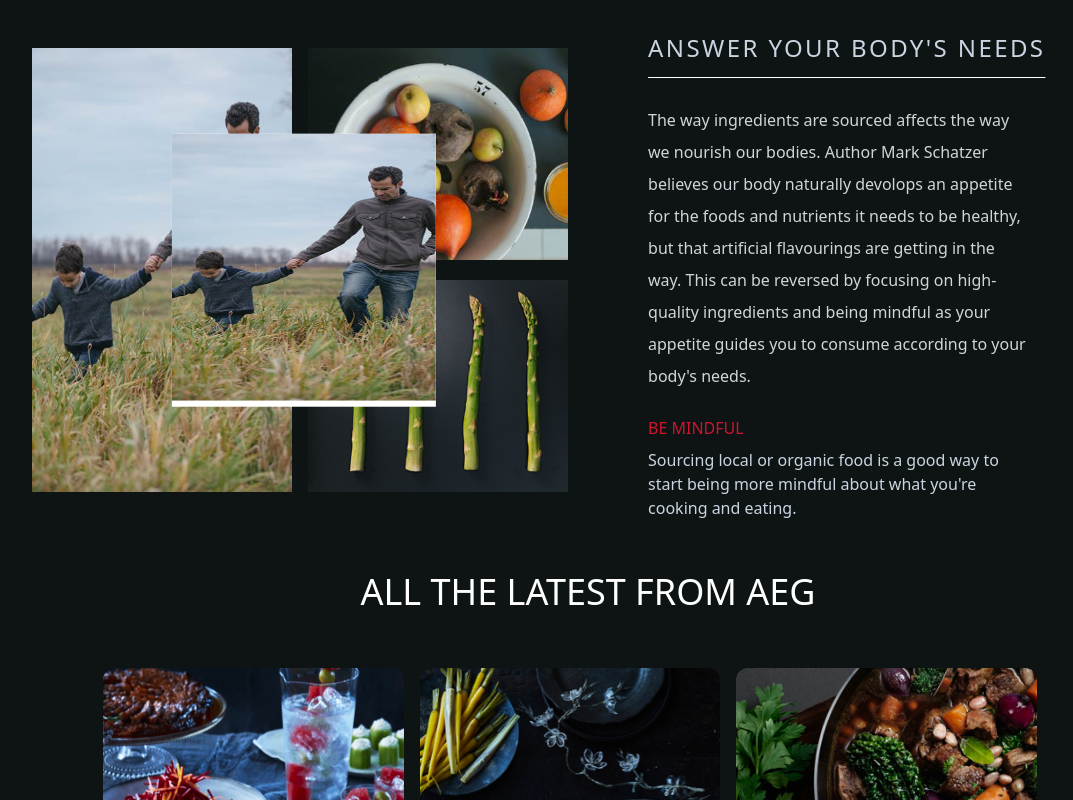
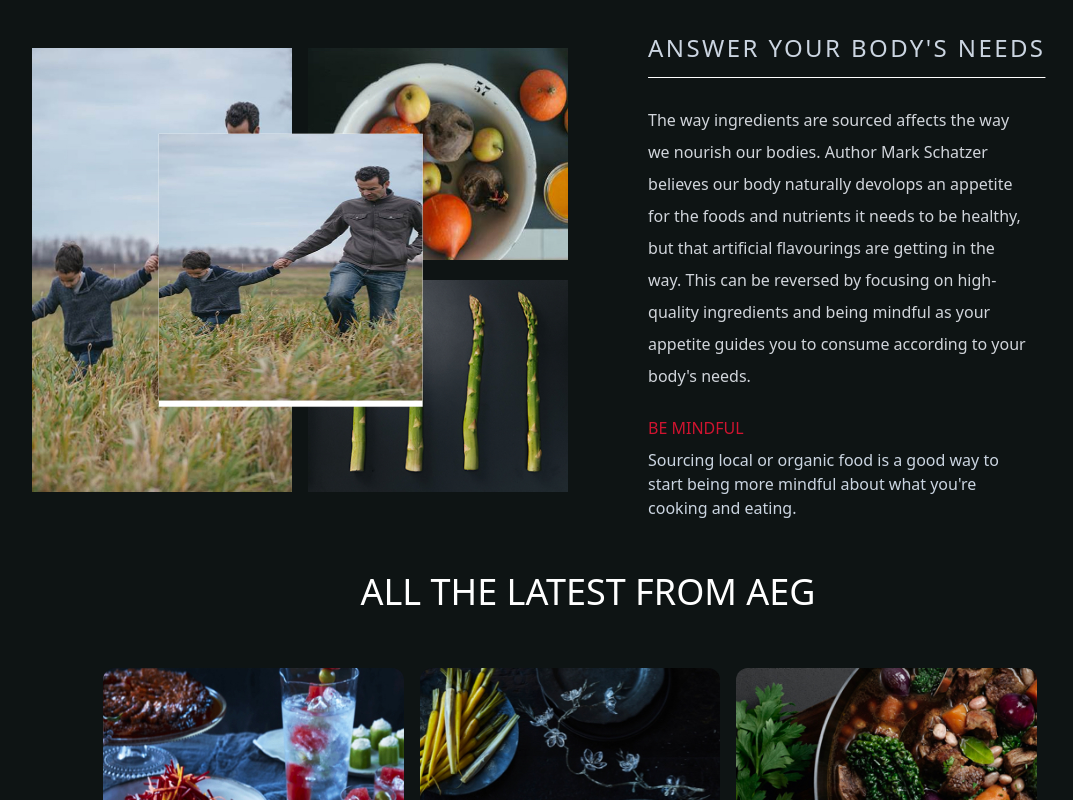
Before and after one commit to Michaelmw17/Orchard-task, a Next.js app: page / in a window 1280 px wide. Both pictures are taken after a click on the picture 233 px from the left and 270 px from the top of the page. Shown: the top 800 px of the page, without its empty margins (72-1145 px from the left). Built offline with nearby package versions, Linux system fonts and the light colour scheme.

Commit message:
Minior fix for moblie pop up

```diff
--- a/components/TopSection.js
+++ b/components/TopSection.js
@@ -64,7 +64,7 @@ const TopSection = () => {
                   position: 'absolute',
                   left: '50%',
                   top: '50%',
-                  transform: 'translate(-50%, -50%)',
+                  transform: 'translate(-55%, -50%)',
                 }}
                 open
                 onClick={handleShowDialog}
```
